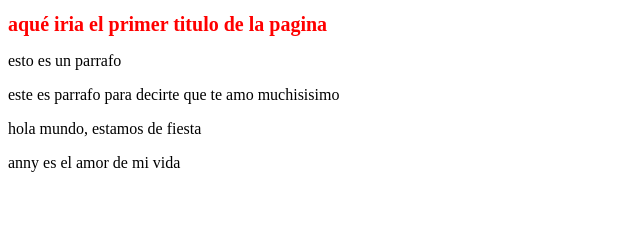
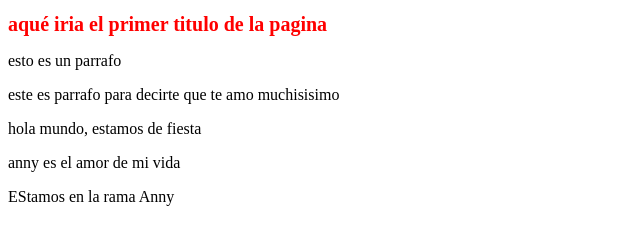
Before and after one commit to andonysan/anny, a plain HTML site: page index.html in a window 1280 px wide. Shown: the whole page, without its empty margins (0-640 px from the left). Drawn offline with Linux system fonts and the light colour scheme.

Commit message:
agregamos una linea

```diff
--- a/index.html
+++ b/index.html
@@ -13,6 +13,7 @@
     <p>este es parrafo para decirte que te amo muchisisimo</p>
     <p>hola mundo, estamos de fiesta</p>
     <p>anny es el amor de mi vida</p>
+    <p>EStamos en la rama Anny</p>
 
 </body>
 </html>
```
